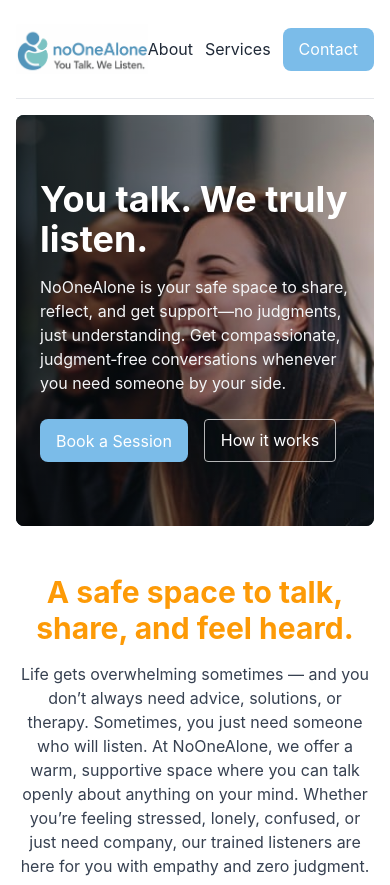
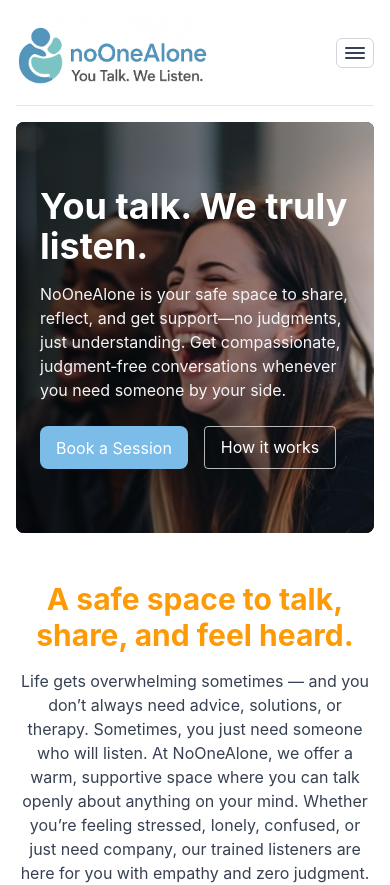
Before and after one commit to amolfrabad/saath, a Next.js app: page /en in a window 390 px wide. Shown: the top 885 px of the page. Built offline with nearby package versions, Linux system fonts and the light colour scheme.

Commit message:
Update Header.tsx

```diff
--- a/components/Header.tsx
+++ b/components/Header.tsx
@@ -1,10 +1,16 @@
 'use client';
 
+import { useState } from 'react';
 import Link from 'next/link';
 
 export default function Header() {
+  const [open, setOpen] = useState(false);
+
   return (
-    <header className="flex items-center justify-between py-6 border-b border-gray-200">
+    <header className="py-4 border-b border-gray-200">
+      {/* Top row: logo + desktop nav + hamburger */}
+      <div className="flex items-center justify-between">
+        {/* Logo */}
         <div className="flex items-center gap-4">
           <Link href="/en">
             <img
@@ -14,7 +20,9 @@
             />
           </Link>
         </div>
-      <nav className="flex items-center gap-3">
+
+        {/* Desktop navigation */}
+        <nav className="hidden md:flex items-center gap-3">
           <Link
             href="/en/about"
             className="header-link transition-all duration-200 hover:text-gray-900 hover:underline"
@@ -34,6 +42,46 @@
             Contact
           </Link>
         </nav>
+
+        {/* Mobile hamburger button */}
+        <button
+          type="button"
+          className="md:hidden inline-flex flex-col items-center justify-center gap-[3px] p-2 rounded-md border border-gray-300 text-gray-700 hover:bg-gray-100"
+          aria-label="Toggle navigation"
+          onClick={() => setOpen((v) => !v)}
+        >
+          <span className="block w-5 h-[2px] bg-gray-700 rounded" />
+          <span className="block w-5 h-[2px] bg-gray-700 rounded" />
+          <span className="block w-5 h-[2px] bg-gray-700 rounded" />
+        </button>
+      </div>
+
+      {/* Mobile nav panel */}
+      {open && (
+        <nav className="mt-3 flex flex-col gap-2 md:hidden">
+          <Link
+            href="/en/about"
+            className="header-link block px-1 py-1 rounded hover:bg-gray-50"
+            onClick={() => setOpen(false)}
+          >
+            About
+          </Link>
+          <Link
+            href="/en/services"
+            className="header-link block px-1 py-1 rounded hover:bg-gray-50"
+            onClick={() => setOpen(false)}
+          >
+            Services
+          </Link>
+          <Link
+            href="/en/contact"
+            className="header-link btn-primary inline-flex items-center justify-center mt-1"
+            onClick={() => setOpen(false)}
+          >
+            Contact
+          </Link>
+        </nav>
+      )}
     </header>
   );
 }
```
Lines whose indentation alone changed are shown as unchanged.
